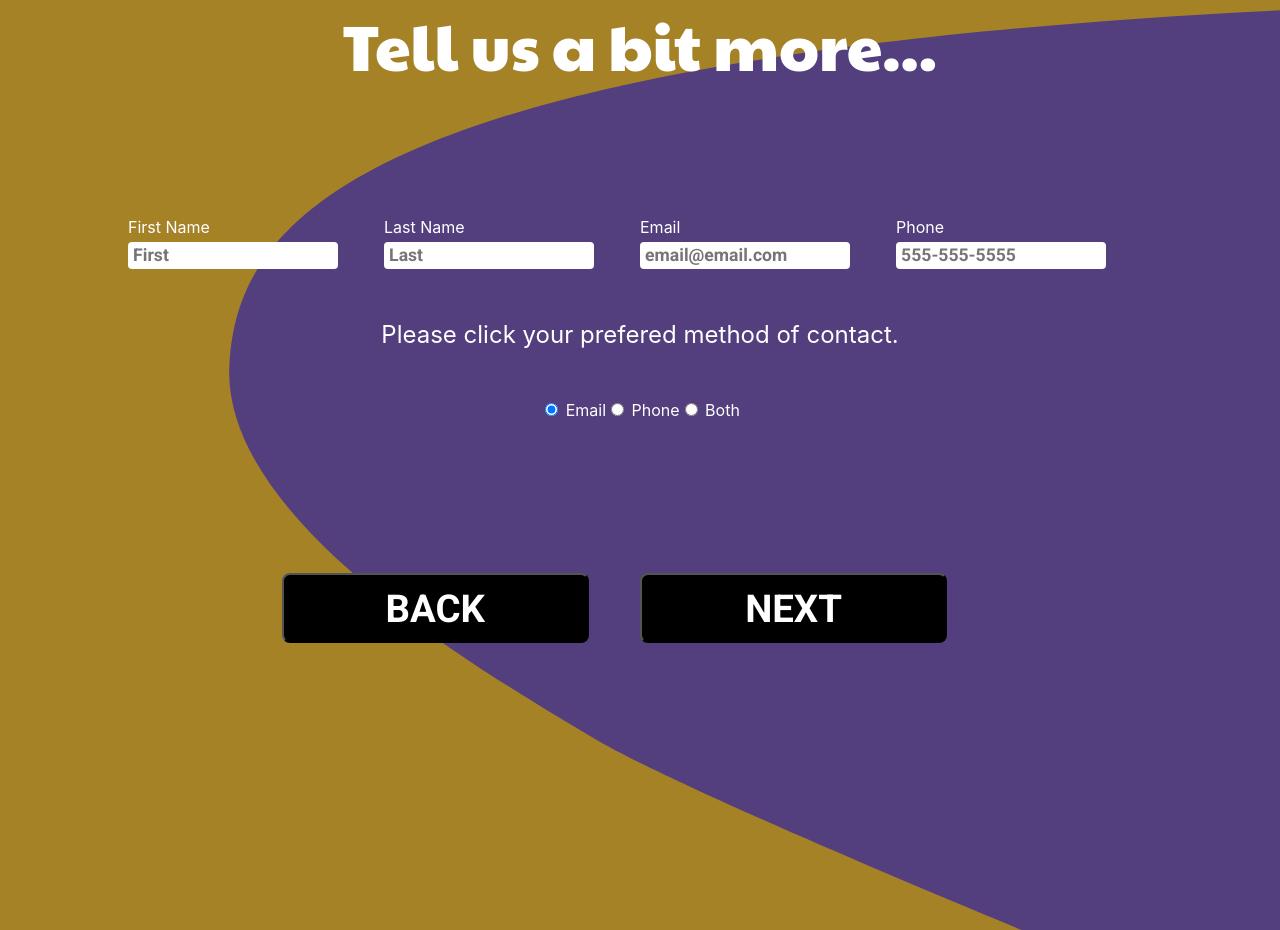
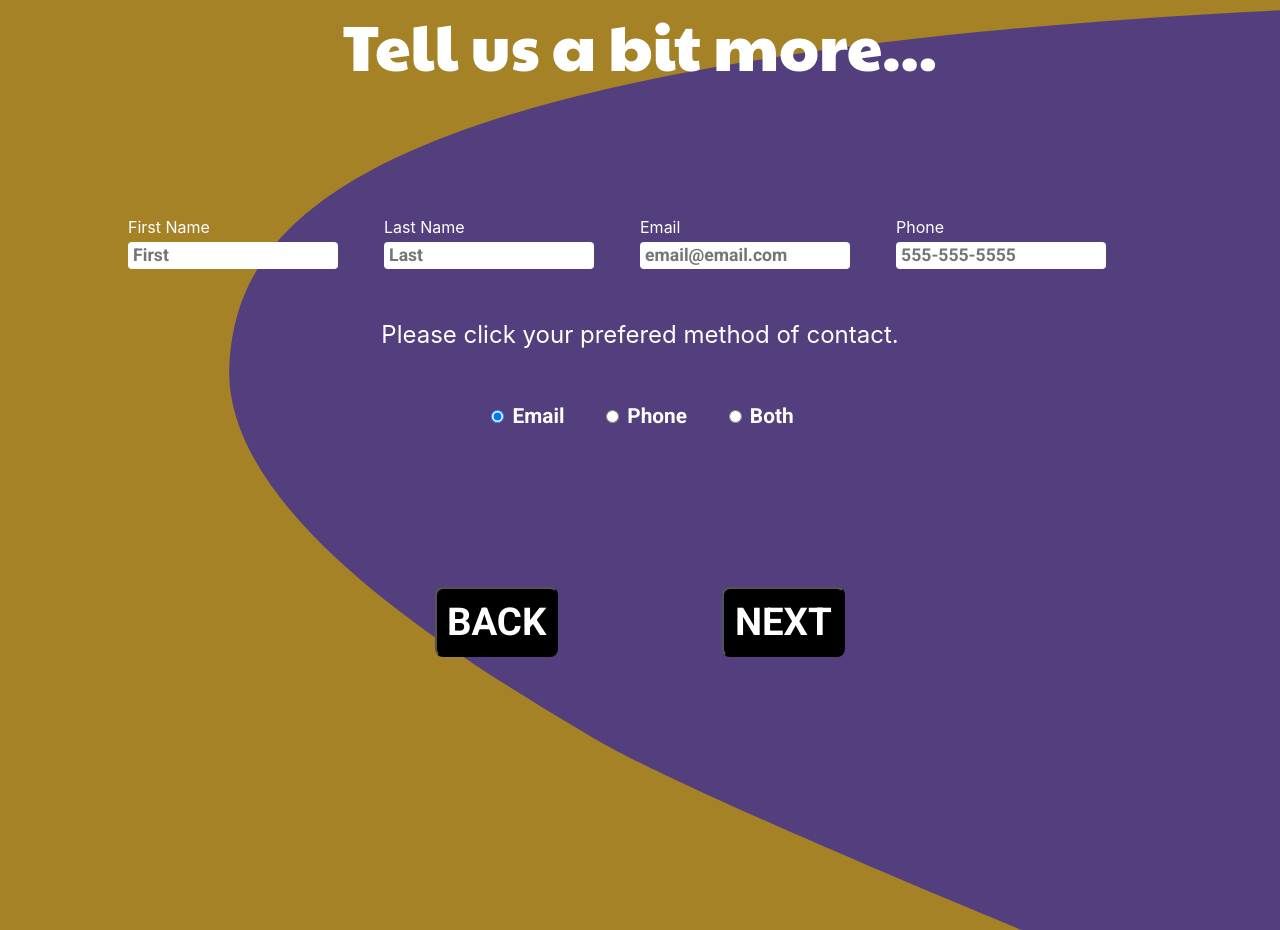
Before and after one commit to KimDuclos/flextogether, a React (Create React App) app: page /tell-more in a window 1280 px wide. Built offline with nearby package versions, Linux system fonts and the light colour scheme.

Commit message:
tell more stylized

```diff
--- a/src/tell-more.jsx
+++ b/src/tell-more.jsx
@@ -134,7 +134,7 @@ const TellMore = () => {
         <label className="notification-title">
           Please click your prefered method of contact.
         </label>
-        <div>
+        <div className="notification-pref">
           <label className="notification-labels">
             <input
               type="radio"
--- a/src/tell-more.scss
+++ b/src/tell-more.scss
@@ -87,9 +87,10 @@ $size375: "375px";
     font-size: 1.3em;
     font-weight: bold;
     line-height: 1.6em;
-    margin: 0 0 1% 50%;
     text-align: right;
-    margin: 5% 0 0 64%;
+    margin: 0 auto;
+    display: flex;
+    justify-content: space-between;
   }
   .notification-title {
     margin: 5% auto 5% auto;
@@ -114,8 +115,10 @@ $size375: "375px";
   }
 
   .tell-more-prog-btns {
-    margin: 15% auto 0 auto;
-    width: 100%;
+    margin: 15% auto;
+    width: 40%;
+    display: flex;
+    justify-content: space-between;
     .tell-more-prog-button {
       background-color: black;
       color: white;
@@ -125,7 +128,7 @@ $size375: "375px";
       font-size: 2.4em;
       font-weight: bold;
       border-radius: 8px;
-      margin: 0 5% 0 0;
+      // margin: 0 5% 0 0;
       @media (max-width: $size1500) {
         width: 30%;
       }
```
